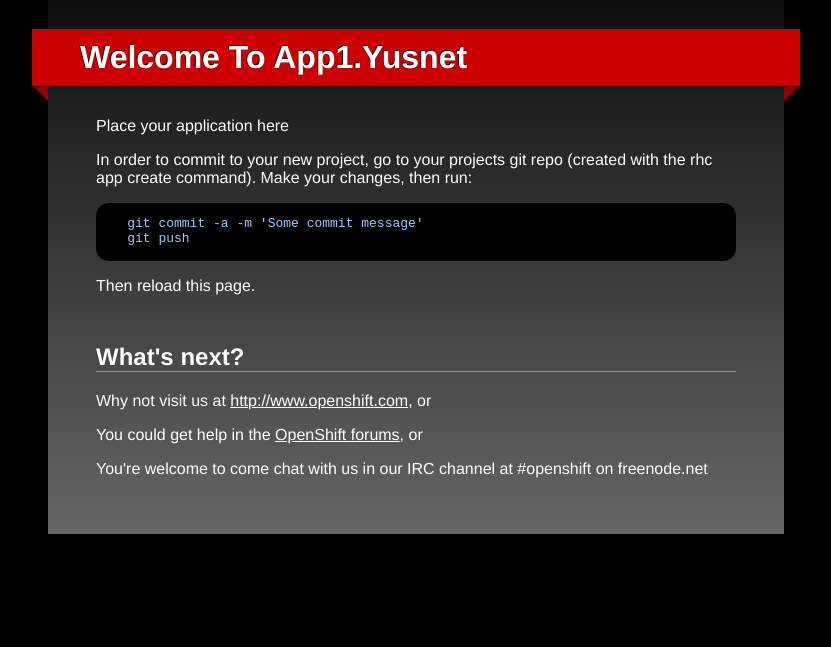
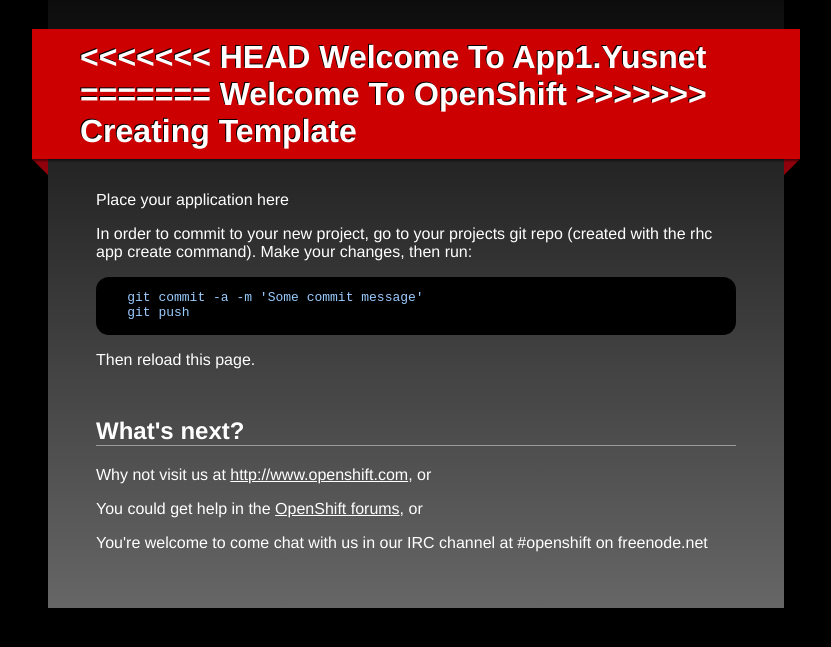
Before and after one commit to lany/falance, a website: page index.html in a window 1280 px wide. Shown: the part 83-730 px from the top of the page, without its empty margins (224-1055 px from the left). Drawn offline with Linux system fonts and the light colour scheme.

Commit message:
Creating template

```diff
--- a/index.html
+++ b/index.html
@@ -122,7 +122,11 @@
     <div class="brand-text"><strong>Open</strong>Shift</div>
   </a>
   <h1>
+<<<<<<< HEAD
     Welcome to App1.Yusnet
+=======
+    Welcome to OpenShift
+>>>>>>> Creating template
   </h1>
   <p>
     Place your application here
```
Also changed, not shown: README.md.
